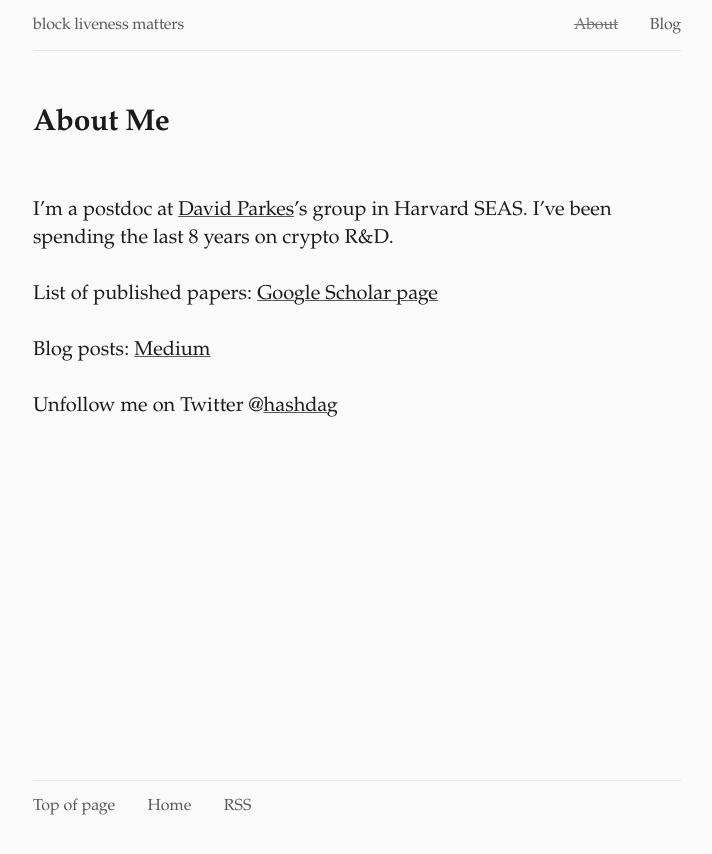
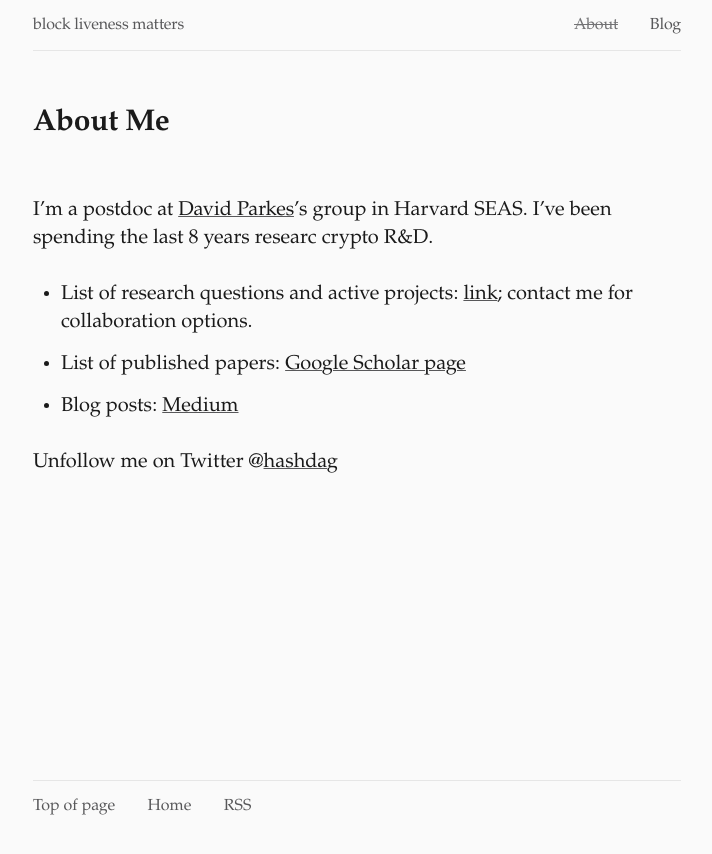
Before and after one commit to hashdag/hashdag.github.io, a Jekyll site: the page built from _pages/about.md, in a window 1280 px wide. Shown: the top 854 px of the page, without its empty margins (283-995 px from the left). Built offline with Jekyll 4.4.1, drawn with Linux system fonts in a browser that asks for light colours.

Commit message:
Update about.md

```diff
--- a/_pages/about.md
+++ b/_pages/about.md
@@ -6,12 +6,10 @@
 nav: none
 ---
 
-I'm a postdoc at [David Parkes](https://parkes.seas.harvard.edu)'s group in Harvard SEAS. I've been spending the last 8 years on crypto R&D.
+I'm a postdoc at [David Parkes](https://parkes.seas.harvard.edu)'s group in Harvard SEAS. I've been spending the last 8 years researc crypto R&D.
 
-List of published papers: [Google Scholar page](https://scholar.google.co.il/citations?user=hTWnlpYAAAAJ&hl=en&oi=ao)
-
-
-
-Blog posts: [Medium](https://hashdag.medium.com)
+* List of research questions and active projects: [link](); contact me for collaboration options.
+* List of published papers: [Google Scholar page](https://scholar.google.co.il/citations?user=hTWnlpYAAAAJ&hl=en&oi=ao)
+* Blog posts: [Medium](https://hashdag.medium.com)
 
 Unfollow me on Twitter @[hashdag](https://twitter.com/hashdag)
```
